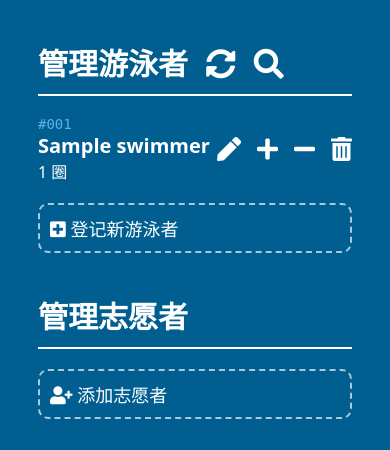
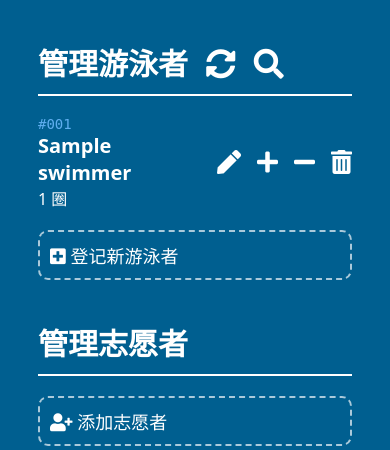
Before and after one commit to YKPS-FooBar/swim4love, a Flask app: page /admin in a window 390 px wide. Shown: the part 103-553 px from the top of the page. Run offline with Flask 2, Linux system fonts and the light colour scheme; a user stored in the database is signed in; data comes from the database, SQL or seed files in the repository; tables that the repository leaves empty hold one stand-in row (values such as "Sample post").

Commit message:
add classes for containers to handle extremely small screens

```diff
--- a/swim4love/static/scripts/volunteer.js
+++ b/swim4love/static/scripts/volunteer.js
@@ -185,12 +185,13 @@
     $('#swimmers-list').html('');
     for (const id of Object.keys(swimmers).sort()) {
         var $swimmerItem = $('<div>').attr('id', `swimmer-${id}`).addClass('list-item');
-        var $swimmerNameItem = $('<div>').css('flex-grow', '1').appendTo($swimmerItem);
+
+        var $swimmerNameItem = $('<div>').addClass('list-item-name-container').appendTo($swimmerItem);
         $('<p>').html('#' + id).addClass('list-item-id').appendTo($swimmerNameItem);
         $('<p>').addClass('list-item-name').appendTo($swimmerNameItem);
         $('<p>').addClass('list-item-lap-count').appendTo($swimmerNameItem);
 
-        var $swimmerButtonsItem = $('<div>').appendTo($swimmerItem);
+        var $swimmerButtonsItem = $('<div>').addClass('list-item-buttons-container').appendTo($swimmerItem);
 
         if (admin) {
             $('<span>').addClass('list-item-button fas fa-pen').appendTo($swimmerButtonsItem).click(() => {
@@ -238,10 +239,11 @@
     $('#volunteers-list').html('');
     for (const username of Object.keys(volunteers).sort()) {
         var $volunteerItem = $('<div>').attr('id', `volunteer-${username}`).addClass('list-item');
-        var $volunteerNameItem = $('<div>').css('flex-grow', '1').appendTo($volunteerItem);
+
+        var $volunteerNameItem = $('<div>').addClass('list-item-name-container').appendTo($volunteerItem);
         $('<p>').addClass('list-item-name').text(username).css('font-weight', volunteers[username].isAdmin ? '600' : '400').appendTo($volunteerNameItem);
 
-        var $volunteerButtonsItem = $('<div>').appendTo($volunteerItem);
+        var $volunteerButtonsItem = $('<div>').addClass('list-item-buttons-container').appendTo($volunteerItem);
 
         $('<span>').addClass('list-item-button fas fa-user-minus').appendTo($volunteerButtonsItem).click(() => {
             if (confirm(`确定删除志愿者 ${username} 吗？`)) {
--- a/swim4love/static/styles/volunteer.css
+++ b/swim4love/static/styles/volunteer.css
@@ -62,6 +62,10 @@
     margin-bottom: 20px;
 }
 
+.list-item-name-container {
+    flex-grow: 1;
+}
+
 .list-item-name {
     font-size: 20px;
     font-weight: 600;
@@ -77,13 +81,13 @@
     font-size: 16px;
 }
 
+.list-item-buttons-container {
+    white-space: nowrap;
+}
+
 .list-item-button {
     font-size: 24px;
     margin-left: 16px;
-}
-
-.list-item-button:first-child {
-    margin: 0;
 }
 
 .list-item-button:last-child {
```
